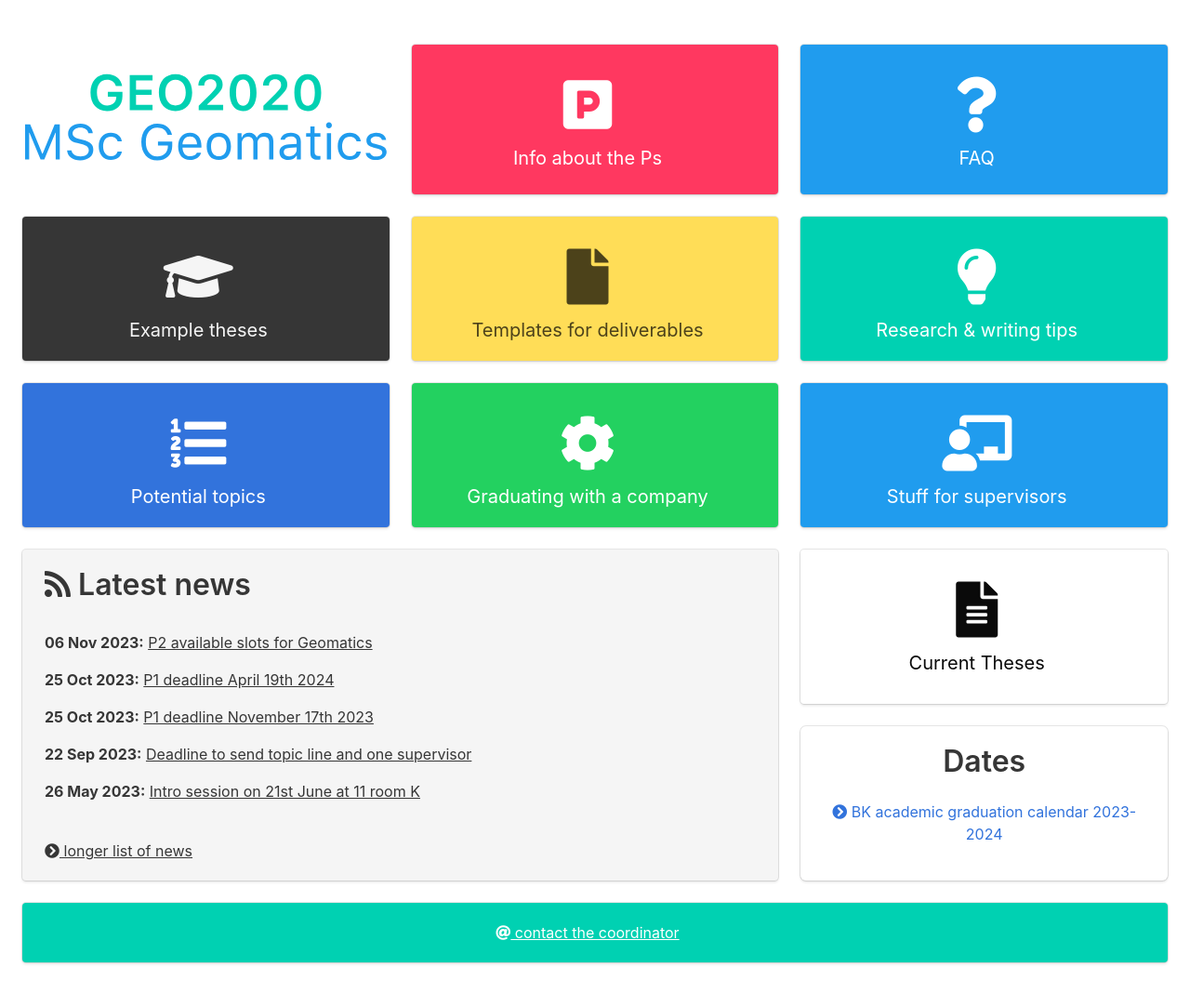
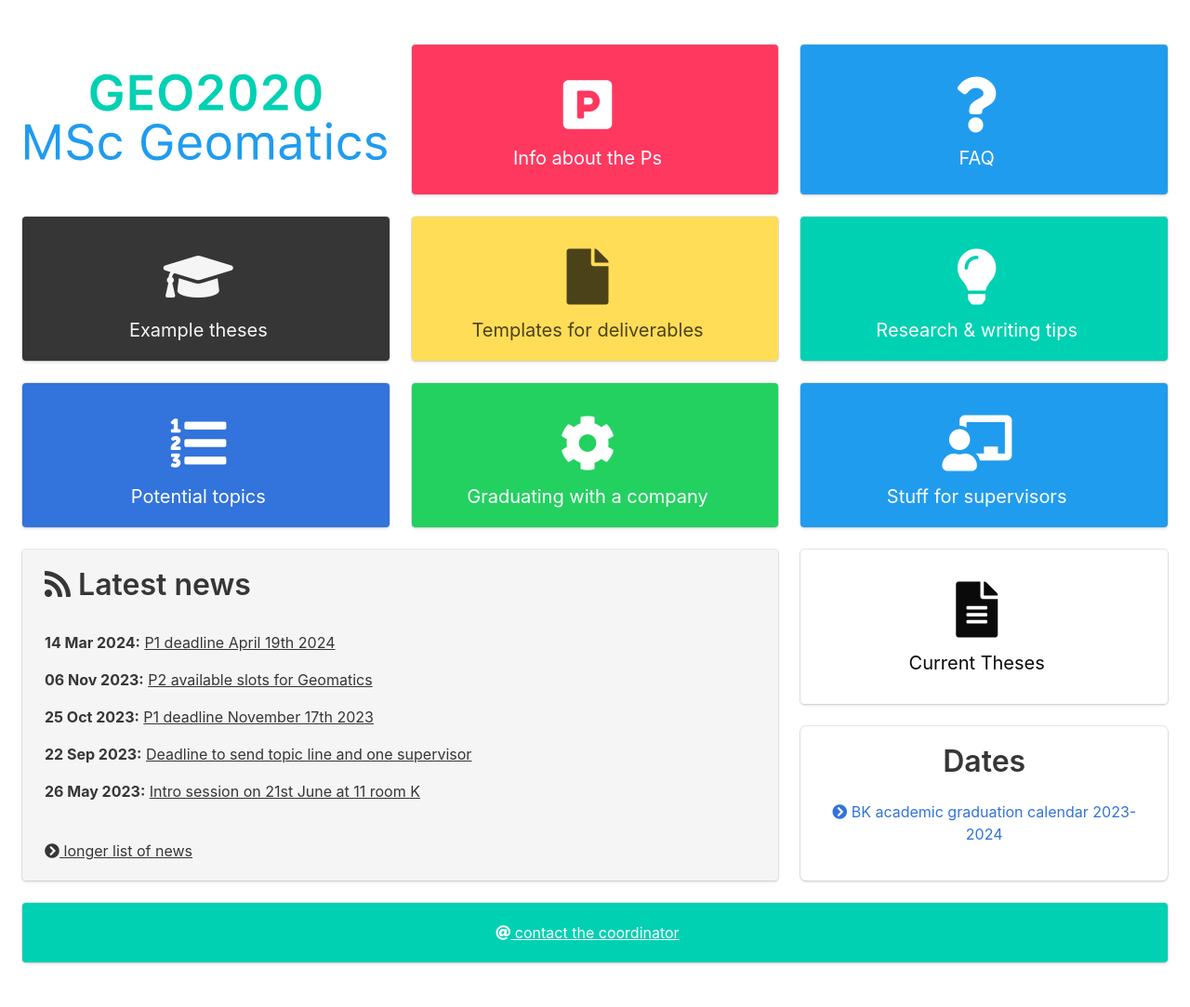
Before and after one commit to tudelft3d/geo2020, a Jekyll site: the page built from index.html, in a window 1280 px wide. Shown: the whole page at 93% size. Built offline with Jekyll 4.4.1, drawn with Linux system fonts in a browser that asks for light colours; nearby versions of some CDN libraries.

Commit message:
news P1 right postion

```diff
--- a/_posts/2024-03-14-P1-deadline-April2024.md
+++ b/_posts/2024-03-14-P1-deadline-April2024.md
@@ -2,7 +2,7 @@
 layout: post
 title:  "P1 deadline April 19th 2024"
 author: Clara Garcia-Sanchez
-date:   2023-10-25 00:00
+date:   2024-03-14 00:00
 ---
 
 Just a kind reminder that the deadline to register for the next P1 is 19th of April 2024 at 5pm.
```
